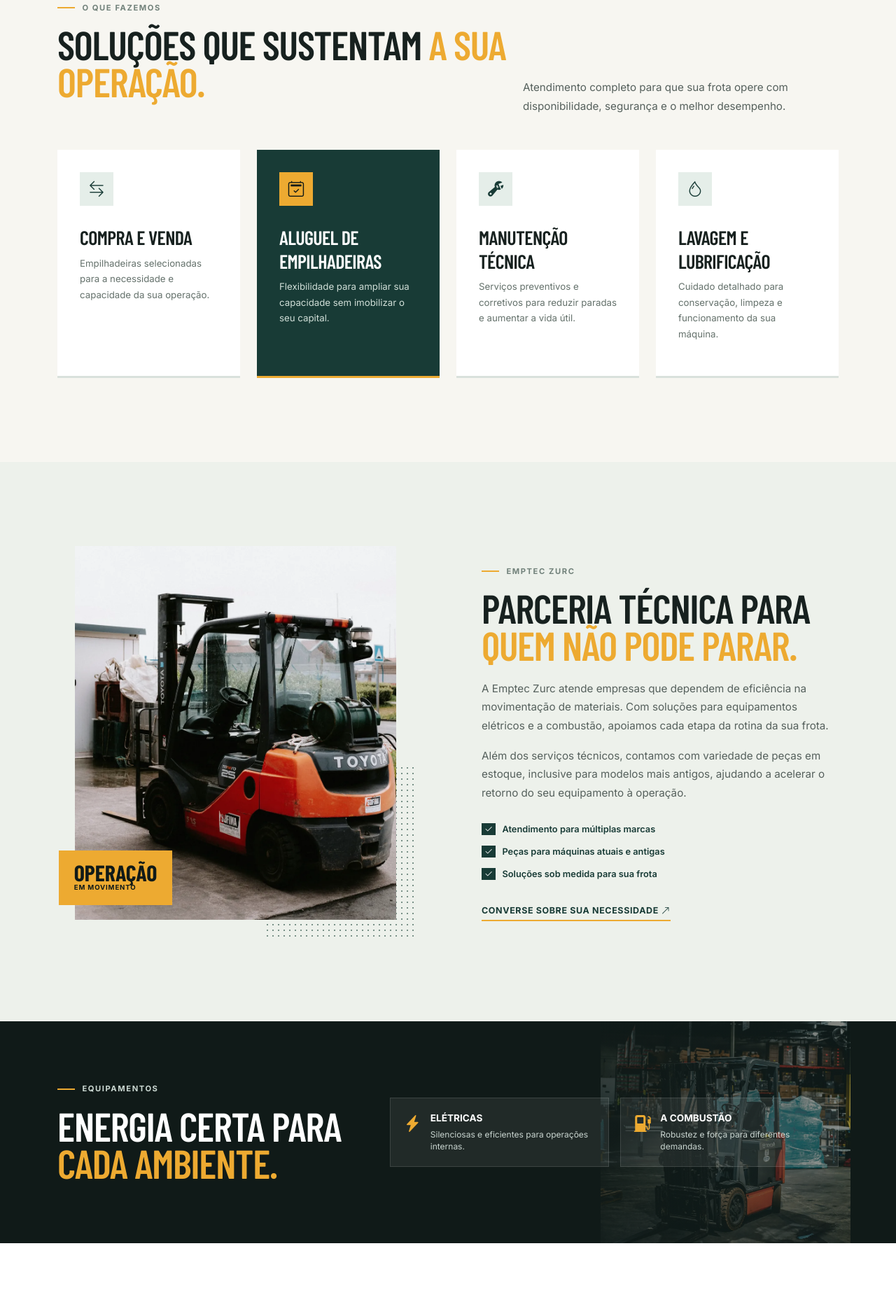
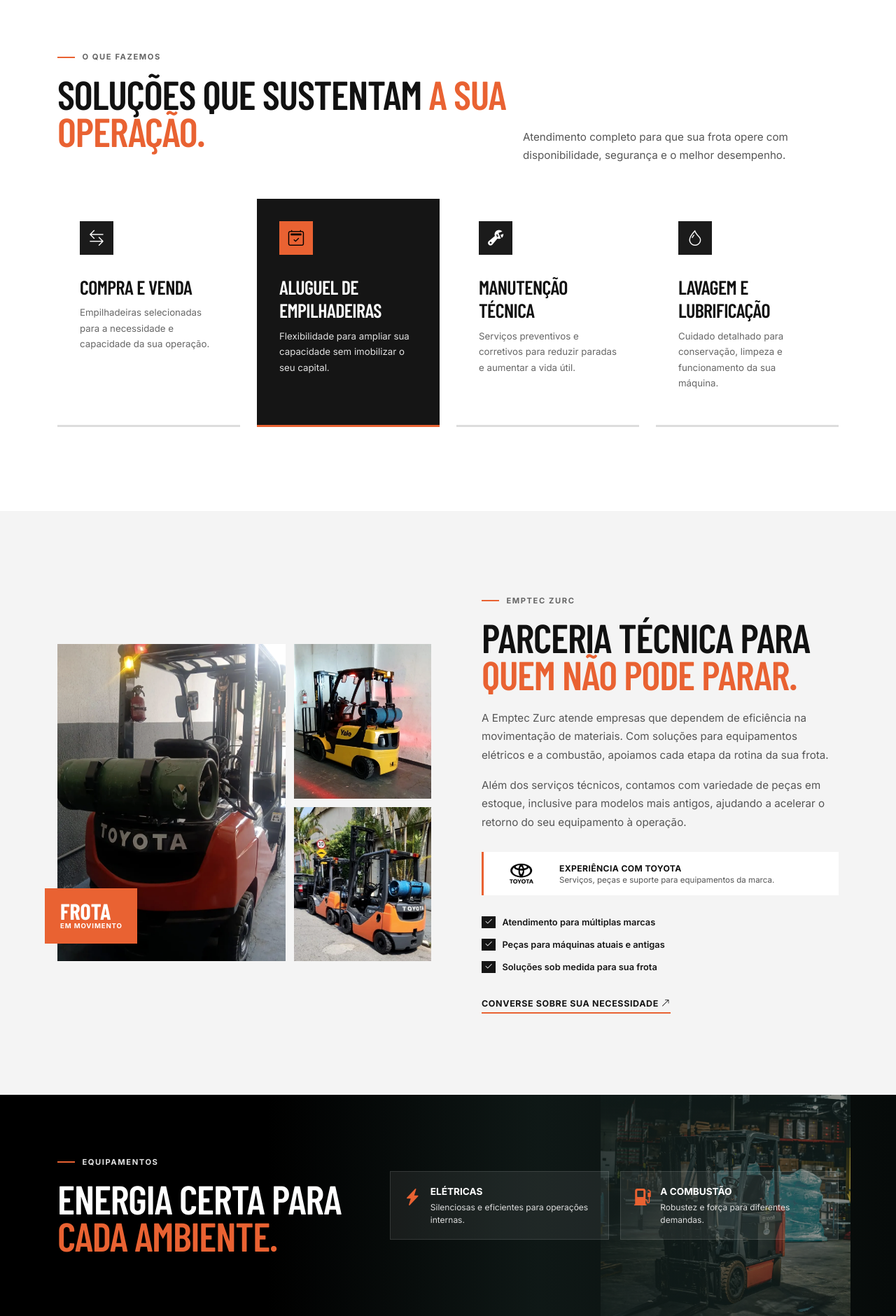
Before and after one commit to cenowador/site-emptec, a plain HTML site: page index.html in a window 1280 px wide. Shown: the part 821-2701 px from the top of the page at 70% size. Drawn offline with nearby package versions, Linux system fonts and the light colour scheme.

Commit message:
refactor for toyota visibility

```diff
--- a/index.html
+++ b/index.html
@@ -114,6 +114,10 @@
                   >Conheça os serviços</a
                 >
               </div>
+              <div class="toyota-badge">
+                <img src="imagens/toyota_logo_res.webp" alt="Toyota" />
+                <span>Atendimento para equipamentos Toyota</span>
+              </div>
             </div>
           </div>
         </div>
@@ -204,16 +208,15 @@
         <div class="container">
           <div class="row align-items-center g-5">
             <div class="col-lg-6">
-              <div class="image-stack">
+              <div class="fleet-gallery">
                 <img
-                  class="about-main"
-                  src="imagens/empilhadeira_3_res.webp"
-                  alt="Empilhadeira disponível pela Emptec Zurc"
+                  class="fleet-photo fleet-photo-main"
+                  src="imagens/empilhadeira_5_res.webp"
+                  alt="Empilhadeira Toyota atendida pela Emptec Zurc"
                 />
-                <div class="experience-card">
-                  <strong>Operação</strong><span>em movimento</span>
-                </div>
-                <div class="grid-accent"></div>
+                <img class="fleet-photo fleet-photo-top" src="imagens/empilhadeira_6_res.webp" alt="Empilhadeira em operação" />
+                <img class="fleet-photo fleet-photo-bottom" src="imagens/empilhadeira_7_res.webp" alt="Empilhadeira disponível para manutenção" />
+                <div class="gallery-label"><strong>Frota</strong><span>em movimento</span></div>
               </div>
             </div>
             <div class="col-lg-6 ps-lg-5">
@@ -230,6 +233,10 @@
                 estoque, inclusive para modelos mais antigos, ajudando a
                 acelerar o retorno do seu equipamento à operação.
               </p>
+              <div class="toyota-service">
+                <img src="imagens/toyota_logo_res.webp" alt="Toyota" />
+                <span><b>Experiência com Toyota</b>Serviços, peças e suporte para equipamentos da marca.</span>
+              </div>
               <div class="check-list">
                 <div>
                   <i class="bi bi-check2"></i> Atendimento para múltiplas marcas
@@ -300,8 +307,9 @@
             <div class="brand-logo">
               <img src="imagens/hyster_logo_res.webp" alt="Hyster" />
             </div>
-            <div class="brand-logo">
+            <div class="brand-logo toyota-brand">
               <img src="imagens/toyota_logo_res.webp" alt="Toyota" />
+              <span>Especialistas Toyota</span>
             </div>
             <div class="brand-other">
               <i class="bi bi-plus-lg"></i><span>Outras marcas</span>
--- a/style.css
+++ b/style.css
@@ -1,11 +1,11 @@
 :root {
-  --ink: #17211f;
-  --deep: #101a18;
-  --green: #183b36;
-  --mint: #dce8df;
-  --warm: #edaa31;
-  --cream: #f7f6f1;
-  --text: #55605c;
+  --ink: #111;
+  --deep: #000;
+  --green: #151515;
+  --mint: #ececec;
+  --warm: rgb(233, 98, 50);
+  --cream: #fff;
+  --text: #555;
 }
 * {
   box-sizing: border-box;
@@ -651,3 +651,49 @@ footer {
     gap: 0.5rem;
   }
 }
+
+/* Identidade visual: preto, branco e laranja Emptec. */
+.topbar { background: #000; color: #d5d5d5; }
+.topbar a { color: #fff; }
+.navbar { background: rgba(0, 0, 0, .96); }
+.nav-link { color: #e5e5e5; }
+.btn-warning:hover, .back-top:hover { background: #ff7d55; border-color: #ff7d55; }
+.hero { background-color: #000; }
+.hero-overlay { background: linear-gradient(90deg, rgba(0, 0, 0, .96) 4%, rgba(0, 0, 0, .78) 47%, rgba(0, 0, 0, .15) 100%); }
+.eyebrow { color: #666; }
+.eyebrow.light { color: #e2e2e2; }
+.hero-text { color: #eee; }
+.toyota-badge { display: inline-flex; align-items: center; gap: .75rem; margin-top: 1.8rem; padding: .55rem .9rem; color: #fff; background: rgba(0, 0, 0, .6); border-left: 3px solid var(--warm); font-size: .68rem; font-weight: 700; letter-spacing: .04em; text-transform: uppercase; }
+.toyota-badge img { width: 61px; max-height: 24px; object-fit: contain; filter: brightness(0) invert(1); }
+.service-card { border-bottom-color: #ddd; }
+.service-card:hover { box-shadow: 0 18px 35px rgba(0, 0, 0, .12); }
+.icon-wrap { color: #fff; background: #1b1b1b; }
+.service-card p { color: #666; }
+.featured p { color: #e2e2e2; }
+.about { background: #f4f4f4; }
+.fleet-gallery { position: relative; display: grid; grid-template-columns: 1.25fr .75fr; grid-template-rows: 1fr 1fr; gap: .75rem; max-width: 540px; margin: auto; }
+.fleet-photo { width: 100%; height: 100%; object-fit: cover; filter: grayscale(.12) contrast(1.05); }
+.fleet-photo-main { grid-row: 1 / 3; aspect-ratio: .72; }
+.fleet-photo-top, .fleet-photo-bottom { aspect-ratio: 1.1; }
+.gallery-label { position: absolute; z-index: 2; left: -1.1rem; bottom: 1.6rem; display: flex; flex-direction: column; padding: 1.1rem 1.35rem; background: var(--warm); color: #fff; text-transform: uppercase; }
+.gallery-label strong { font-family: "Barlow Condensed"; font-size: 2rem; line-height: .9; }
+.gallery-label span { font-size: .6rem; letter-spacing: .09em; font-weight: 700; }
+.toyota-service { display: flex; align-items: center; gap: 1rem; margin: 1.8rem 0 1.65rem; padding: .9rem 1rem; background: #fff; border-left: 3px solid var(--warm); }
+.toyota-service img { width: 76px; max-height: 30px; object-fit: contain; }
+.toyota-service span { color: #555; font-size: .72rem; line-height: 1.4; }
+.toyota-service b { display: block; color: #111; font-size: .76rem; text-transform: uppercase; letter-spacing: .03em; }
+.text-link:hover { color: #555; }
+.equipment-options span, .cta-section p:not(.eyebrow) { color: #ddd; }
+.brand-grid { border-color: #ddd; }
+.brand-logo, .brand-other { border-color: #ddd; }
+.brand-other { background: #f4f4f4; }
+.toyota-brand { position: relative; background: #111; }
+.toyota-brand img { filter: brightness(0) invert(1); opacity: 1; }
+.toyota-brand span { position: absolute; right: .75rem; bottom: .65rem; color: var(--warm); font-size: .55rem; font-weight: 700; letter-spacing: .08em; text-transform: uppercase; }
+.cta-pattern { border-color: rgba(233, 98, 50, .18); }
+.contact-card { box-shadow: 0 10px 40px rgba(0, 0, 0, .08); }
+.contact-card a, .contact-address { border-bottom-color: #e5e5e5; }
+.contact-card a:hover { background: #f5f5f5; }
+.contact-card small { color: #777; }
+footer { color: #ccc; }
+@media (max-width: 767.98px) { .fleet-gallery { max-width: 420px; } .toyota-brand { border-bottom: 0; } }
```
Also changed, not shown: imagens/empilhadeira_5_res.webp (added), imagens/empilhadeira_6_res.webp (added), imagens/empilhadeira_7_res.webp (added).
